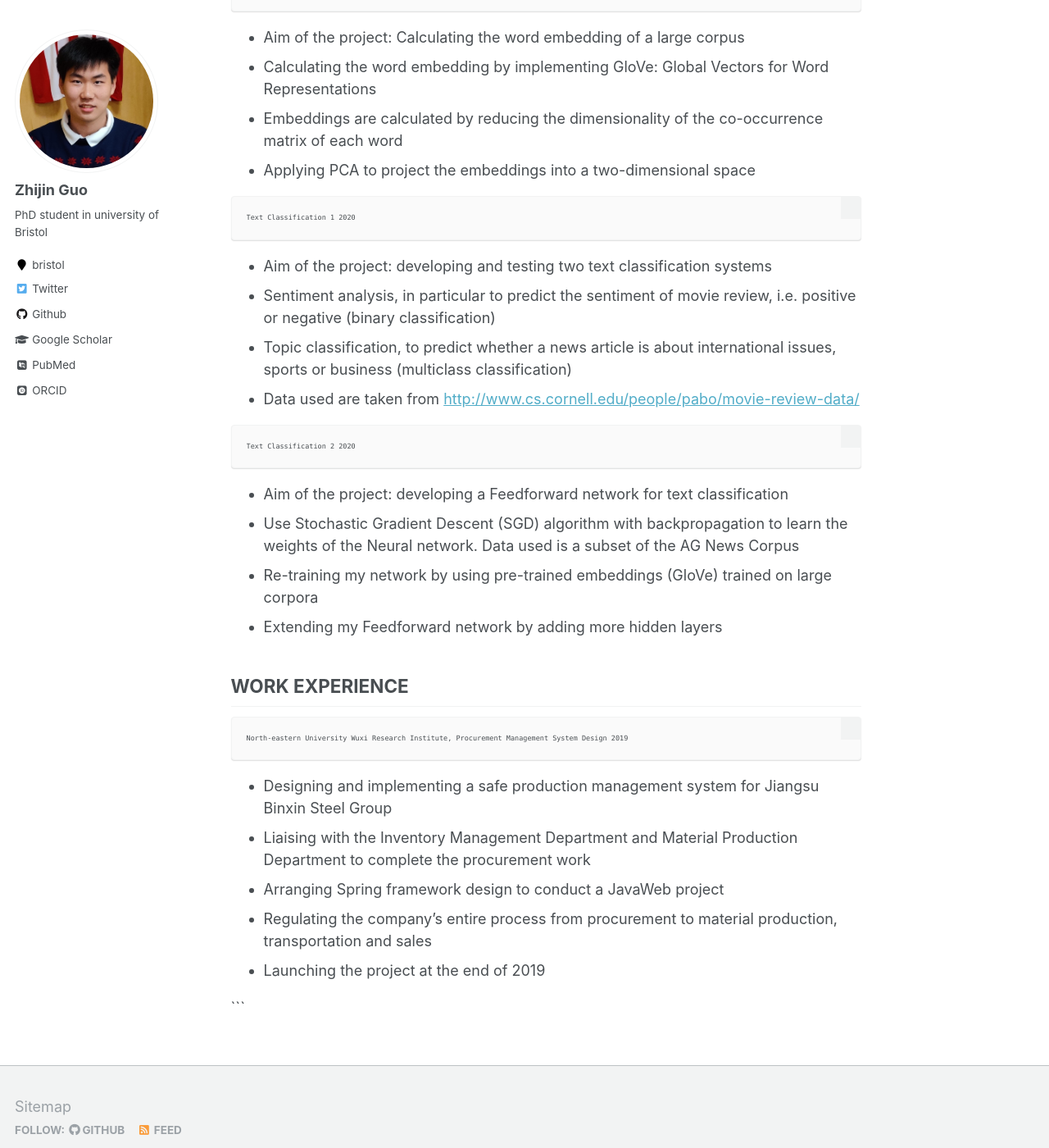
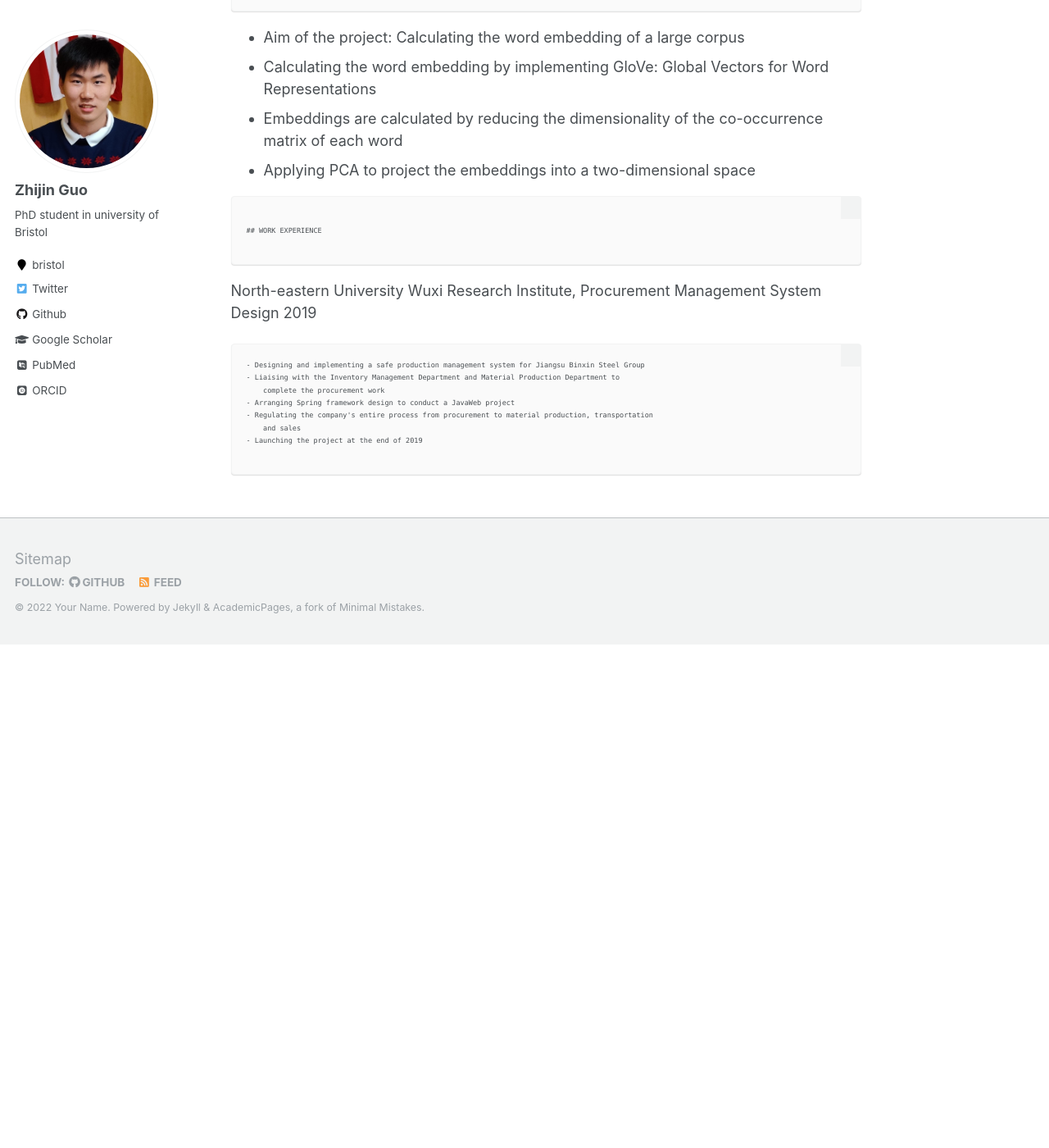
Before and after one commit to ZhijinGuo/ZhijinGuo.github.io, a Jekyll site: the page built from _pages/cv.md, in a window 1280 px wide and 1400 px high, scrolled down 2169 px. Shown: the whole window at 82% size. Built offline with Jekyll 4.4.1, drawn with Linux system fonts in a browser that asks for light colours; some web fonts are replaced; our own code applies the rules of GitHub Pages for plain Markdown files; after the commit the page ends 2955 px from its top, so only the background shows below that.

Commit message:
Update cv.md

````diff
--- a/_pages/cv.md
+++ b/_pages/cv.md
@@ -78,23 +78,6 @@ Word Embedding 2021
 - Applying PCA to project the embeddings into a two-dimensional space
 
 ```
-Text Classification 1 2020
-```
-- Aim of the project: developing and testing two text classification systems
-- Sentiment analysis, in particular to predict the sentiment of movie review, i.e. positive or negative
-    (binary classification)
-- Topic classification, to predict whether a news article is about international issues, sports or
-    business (multiclass classification)
-- Data used are taken from [http://www.cs.cornell.edu/people/pabo/movie-review-data/](http://www.cs.cornell.edu/people/pabo/movie-review-data/)
-
-```
-Text Classification 2 2020
-```
-- Aim of the project: developing a Feedforward network for text classification
-- Use Stochastic Gradient Descent (SGD) algorithm with backpropagation to learn the weights of the
-    Neural network. Data used is a subset of the AG News Corpus
-- Re-training my network by using pre-trained embeddings (GloVe) trained on large corpora
-- Extending my Feedforward network by adding more hidden layers
 
 ## WORK EXPERIENCE
 
````
